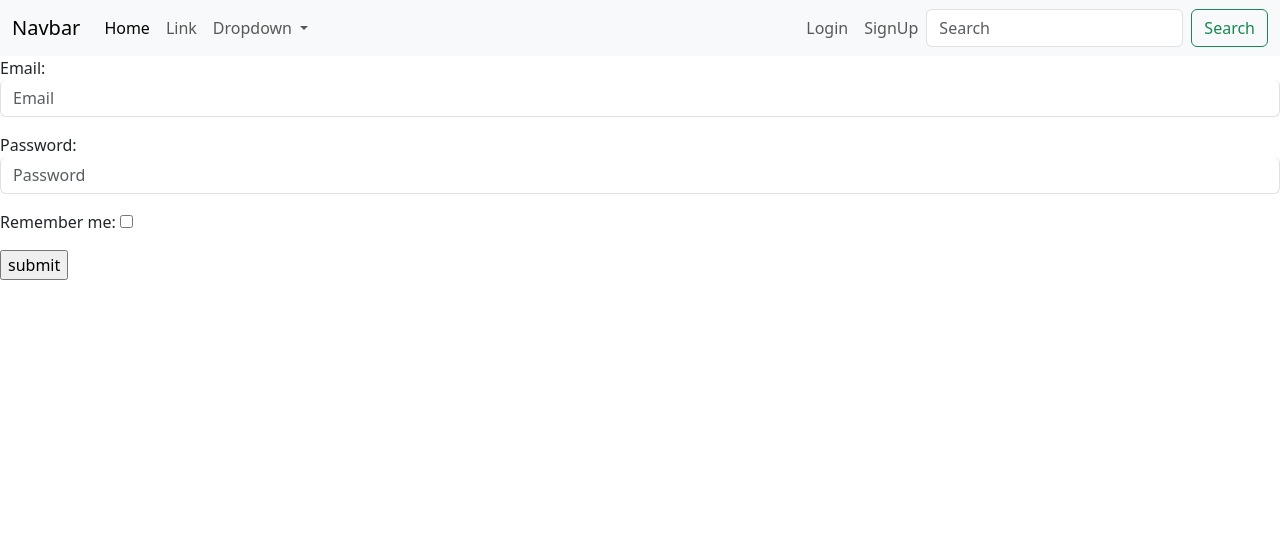
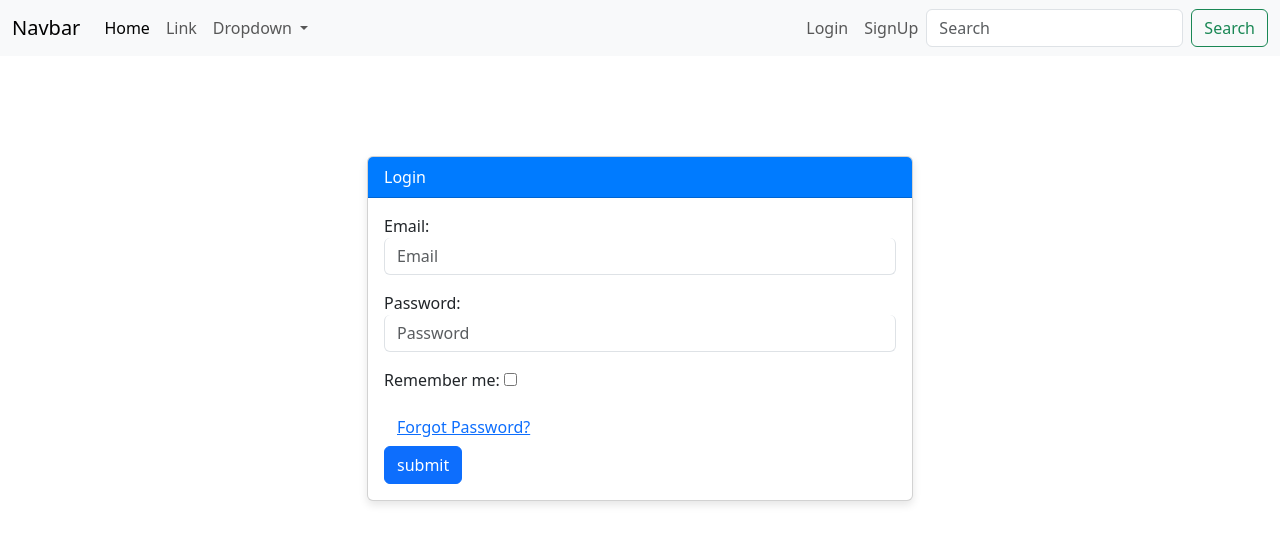
Before and after one commit to Ciwan66/Booking-System, a Django app: page /accounts/login/ in a window 1280 px wide. Shown: the top 544 px of the page. Run offline with Django 5.2, Linux system fonts and the light colour scheme.

Commit message:
customize templates

```diff
--- a/templates/accounts/login.html
+++ b/templates/accounts/login.html
@@ -1,12 +1,29 @@
-{% extends "base.html" %}
-{% block content %}
+{% extends "base.html" %} {% block content %}
+<div class="container">
+  <div class="row justify-content-center">
+    <div class="col-md-6">
+      <div
+        class="card"
+        style="margin-top: 100px; box-shadow: 0px 4px 8px rgba(0, 0, 0, 0.1)"
+      >
+        <div
+          class="card-header"
+          style="background-color: #007bff; color: white"
+        >
+          Login
+        </div>
+        <div class="card-body">
+          <form method="POST">
+            {% csrf_token %} {{form.as_p}}
+            <div class="">
+              <a href="" class="btn btn-link">Forgot Password?</a>
+            </div>
+            <input type="submit" class="btn btn-primary" value="submit" />
+          </form>
+        </div>
+      </div>
+    </div>
+  </div>
 
-<form method="POST">
-    {% csrf_token %}
-    {{form.as_p}}
-
-    <input type="submit" value="submit">
-
-</form>
-
-{% endblock content %}
+  {% endblock content %}
+</div>
```
Also changed, not shown: templates/accounts/register.html (+19 -1 lines), db.sqlite3.
